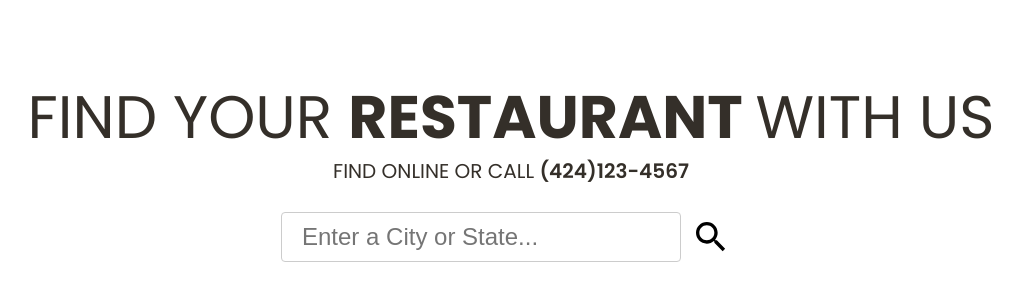
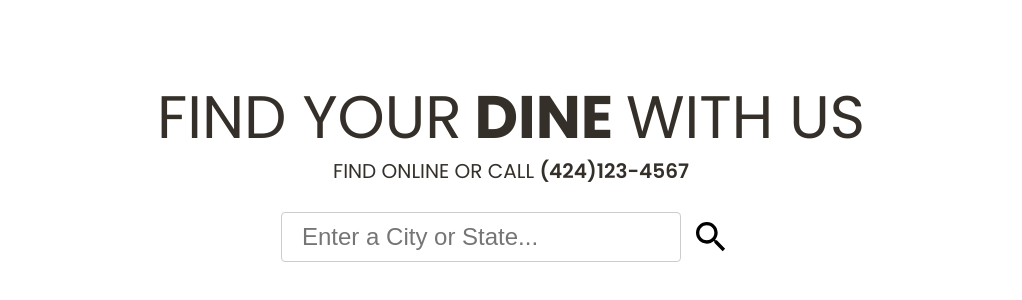
Before and after one commit to Namra0816/restaurantFinder, a React (Create React App) app: page / in a window 1280 px wide. Shown: the part 96-396 px from the top of the page, without its empty margins (129-1151 px from the left). Built offline with nearby package versions, Linux system fonts and the light colour scheme.

Commit message:
primary heading changed

```diff
--- a/src/pages/Home/Hero/Hero.js
+++ b/src/pages/Home/Hero/Hero.js
@@ -5,7 +5,7 @@ const Hero = ({ children }) => {
   return (
         <div className='hero-content'>
             <h1 className='heading-primary'>
-                Find your <span> restaurant </span> with us
+                Find your<span> Dine </span> with us
             </h1>
             <p className='heading-secondary'>
                 Find online or call <span className='special-word'>(424)123-4567</span>
```
